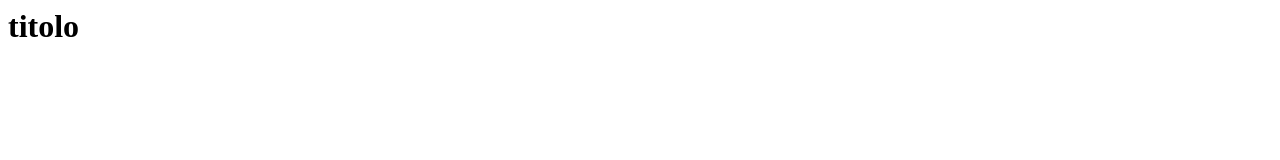
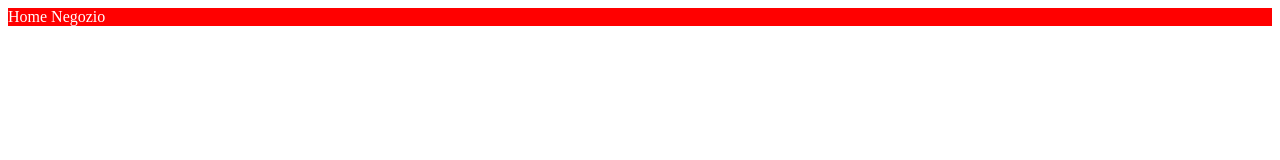
Before and after one commit to 2-TMFD/1-pozzi, a plain HTML site: page index.html in a window 1280 px wide. Drawn offline with Linux system fonts and the light colour scheme.

Commit message:
impostazione

```diff
--- a/index.html
+++ b/index.html
@@ -1 +1,28 @@
-<h1>titolo</h1>
+<!DOCTYPE html>
+<html lang="it" dir="ltr">
+  <head>
+    <title>Titolo</title>
+    <style media="screen">
+
+      header {
+        background-color: red;
+        color: white;
+      }
+
+    </style>
+  </head>
+  <body>
+    <header>
+<span>Home</span> <span>Negozio</span>
+    </header>
+
+    <main>
+
+    </main>
+
+    <footer>
+
+    </footer>
+
+  </body>
+</html>
```
